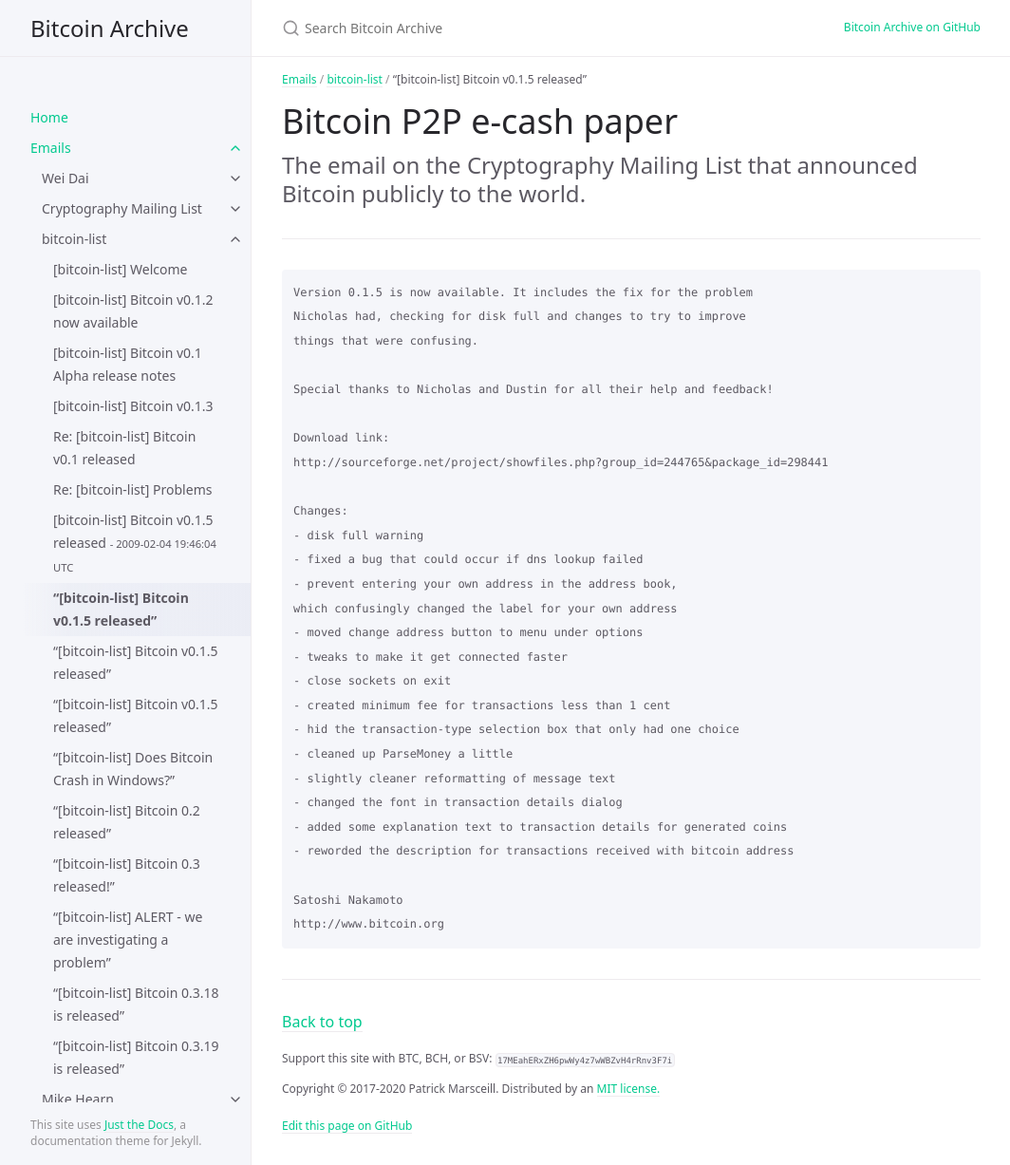
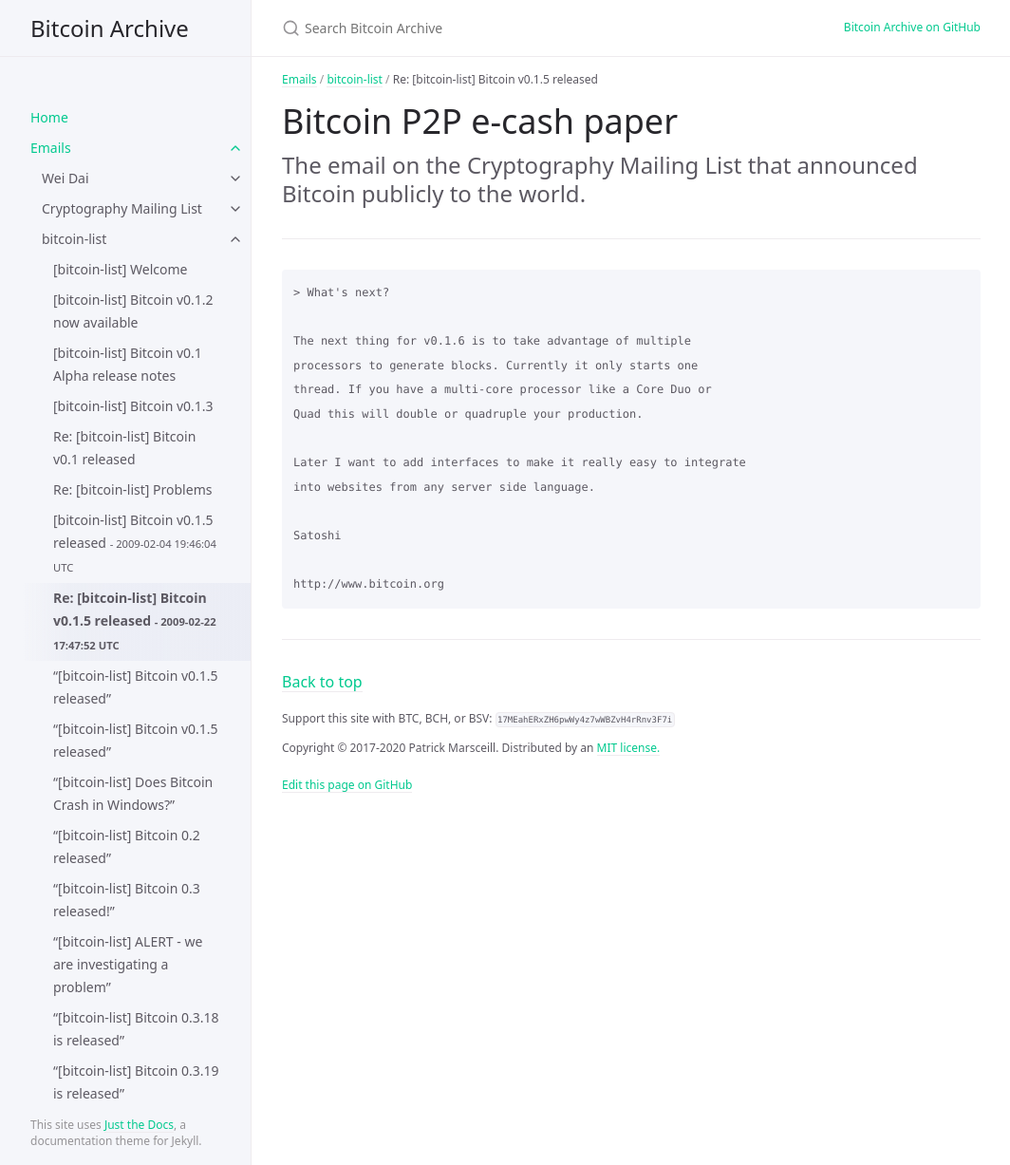
Before and after one commit to wakgill/bitcoin-archive, a Jekyll site: the page built from docs/emails/bitcoin-list/8.md, in a window 1280 px wide and 1227 px high. Shown: the whole window at 95% size, without its empty margins (107-1171 px from the left). Built offline with Jekyll 4.4.1, drawn with Linux system fonts in a browser that asks for light colours.

Commit message:
Update 8.md

````diff
--- a/docs/emails/bitcoin-list/8.md
+++ b/docs/emails/bitcoin-list/8.md
@@ -1,9 +1,10 @@
 ---
 layout: default
-title: “[bitcoin-list] Bitcoin v0.1.5 released”
+title: 'Re: [bitcoin-list] Bitcoin v0.1.5 released'
 grand_parent: Emails
 parent: bitcoin-list
 nav_order: 8
+date: 2009-02-22 17:47:52 UTC
 ---
 
 # Bitcoin P2P e-cash paper
@@ -13,33 +14,18 @@ The email on the Cryptography Mailing List that announced Bitcoin publicly to th
 
 ---
 
+```
+> What's next?
 
-```
-Version 0.1.5 is now available. It includes the fix for the problem
-Nicholas had, checking for disk full and changes to try to improve
-things that were confusing.
+The next thing for v0.1.6 is to take advantage of multiple
+processors to generate blocks. Currently it only starts one
+thread. If you have a multi-core processor like a Core Duo or
+Quad this will double or quadruple your production.
 
-Special thanks to Nicholas and Dustin for all their help and feedback!
+Later I want to add interfaces to make it really easy to integrate
+into websites from any server side language.
 
-Download link:
-http://sourceforge.net/project/showfiles.php?group_id=244765&package_id=298441
+Satoshi
 
-Changes:
-- disk full warning
-- fixed a bug that could occur if dns lookup failed
-- prevent entering your own address in the address book,
-which confusingly changed the label for your own address
-- moved change address button to menu under options
-- tweaks to make it get connected faster
-- close sockets on exit
-- created minimum fee for transactions less than 1 cent
-- hid the transaction-type selection box that only had one choice
-- cleaned up ParseMoney a little
-- slightly cleaner reformatting of message text
-- changed the font in transaction details dialog
-- added some explanation text to transaction details for generated coins
-- reworded the description for transactions received with bitcoin address
-
-Satoshi Nakamoto
 http://www.bitcoin.org
 ```
````
